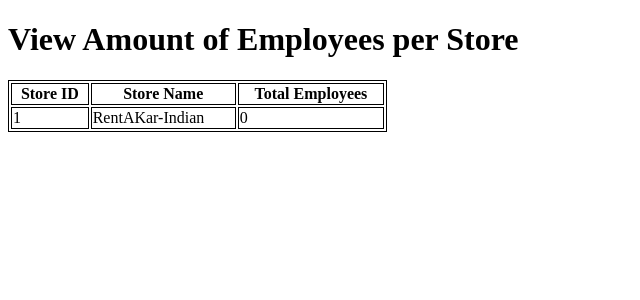
After one commit to nsislow/Kars4u, a Django app: page /Kars4U_components/EmployeesPerStore/ in a window 1280 px wide. The commit adds this page. Shown: the top 300 px of the page, without its empty margins (0-640 px from the left). Run offline with Django 4.2, Linux system fonts and the light colour scheme; data comes from the database, SQL or seed files in the repository; both versions use the stored data as it was after the commit; data that the repository does not hold is empty.

Commit message:
employee changes

```diff
--- a/project/Kars4U_components/urls.py
+++ b/project/Kars4U_components/urls.py
@@ -9,5 +9,6 @@ urlpatterns = [
     path('fireemployee/', views.fireemployee, name = 'fireemployee'),
     path('employeeWorking/', views.employeeWorking, name = 'employeeWorking'),
     path('viewEmployees/', views.viewEmployees, name = 'viewEmployees'),
+    path('EmployeesPerStore/', views.employeeperstore, name = 'EmployeesPerStore'),
     path('manageEmployees/', views.manageEmployees, name = 'manageEmployees')
 ]
--- a/project/Kars4U_components/views.py
+++ b/project/Kars4U_components/views.py
@@ -3,6 +3,7 @@ from django.shortcuts import render
 from .models import Car
 from .models import Employee
 from .models import Store
+import sqlite3
 
 
 def index(request):
@@ -26,6 +27,7 @@ def index(request):
 def addemployee(request):
     data = Store.objects.all()
     stores = {"Stores": data}
+    print(data)
     if request.method == 'POST':
         name = request.POST.get("Name")
         store_id = request.POST.get("Store_id")
@@ -68,3 +70,12 @@ def viewEmployees(request):
 
 def manageEmployees(request):
     return render(request, "manageEmployees.html")
+
+def employeeperstore(request):
+    connection = sqlite3.connect("db.sqlite3")
+    cursor = connection.cursor()
+    data = list(cursor.execute("SELECT s.store_id, s.name, COUNT(e.employee_id) as 'Total Employees'"
+                               "From Kars4U_components_store s Left JOIN Kars4U_components_employee e ON s.store_id = "
+                               "e.store_id GROUP BY s.store_id, s.name;"))
+    cursor.close()
+    return render(request, "EmployeesPerStore.html", {'stores': data})
--- /dev/null
+++ b/project/templates/EmployeesPerStore.html
@@ -0,0 +1,31 @@
+<!DOCTYPE html>
+<html lang="en">
+<style>
+table, th, td {
+  border:1px solid black;
+}
+</style>
+<head>
+    <meta charset="UTF-8">
+    <title>Title</title>
+    <h1> View Amount of Employees per Store </h1>
+</head>
+<body>
+<div class="submain">
+<table style="width:30%">
+  <tr>
+    <th>Store ID</th>
+    <th>Store Name</th>
+    <th>Total Employees</th>
+  </tr>
+{% for s in stores %}
+  <tr>
+    <td>{{ s.0}}</td>
+    <td>{{ s.1}}</td>
+    <td>{{ s.2}}</td>
+  </tr>
+{% endfor %}
+</table>
+</div>
+</body>
+</html>
--- a/project/templates/manageEmployees.html
+++ b/project/templates/manageEmployees.html
@@ -17,5 +17,7 @@
 <br>
 <button style="height:30px;width:100px"><a href="/Kars4U_components/employeeWorking/">Employee Clock In/Out</a></button>
 <br>
+<br>
+<button style="height:30px;width:100px"><a href="/Kars4U_components/EmployeesPerStore/">Employees Per Store</a></button>
 </body>
 </html>
```
Also changed, not shown: project/db.sqlite3.
